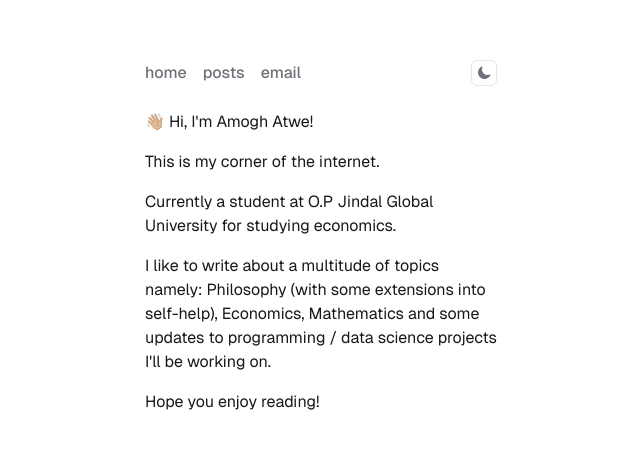
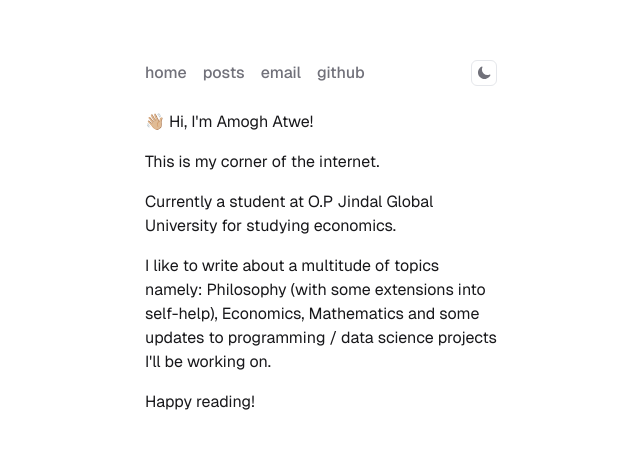
Before and after one commit to amoghatwe/amoghatwe.github.io, an Astro site: page / in a window 1280 px wide. Shown: the part 163-612 px from the top of the page, without its empty margins (319-959 px from the left). Built offline with nearby package versions, Linux system fonts and the light colour scheme; Astro itself is replaced by a stand-in of ours.

Commit message:
updated placeholder file

```diff
--- a/src/components/Header.astro
+++ b/src/components/Header.astro
@@ -8,6 +8,7 @@
     <a href="/"> home </a>
     <a href="/posts"> posts </a>
     <a href={`mailto:${EMAIL}`}>email</a>
+    <a href="https://github.com/amoghatwe" target="_blank">github</a>
   </nav>
   <ThemeToggle />
 </header>
--- a/src/pages/index.astro
+++ b/src/pages/index.astro
@@ -20,6 +20,6 @@
       extensions into self-help), Economics, Mathematics and some updates to
       programming / data science projects I'll be working on.
     </p>
-    <p>Hope you enjoy reading!</p>
+    <p>Happy reading!</p>
   </main>
 </Layout>
```
Also changed, not shown: public/favicon.svg (deleted), public/static/blog-placeholder.png, public/static/blog-placeholder.svg, 1 other file.
